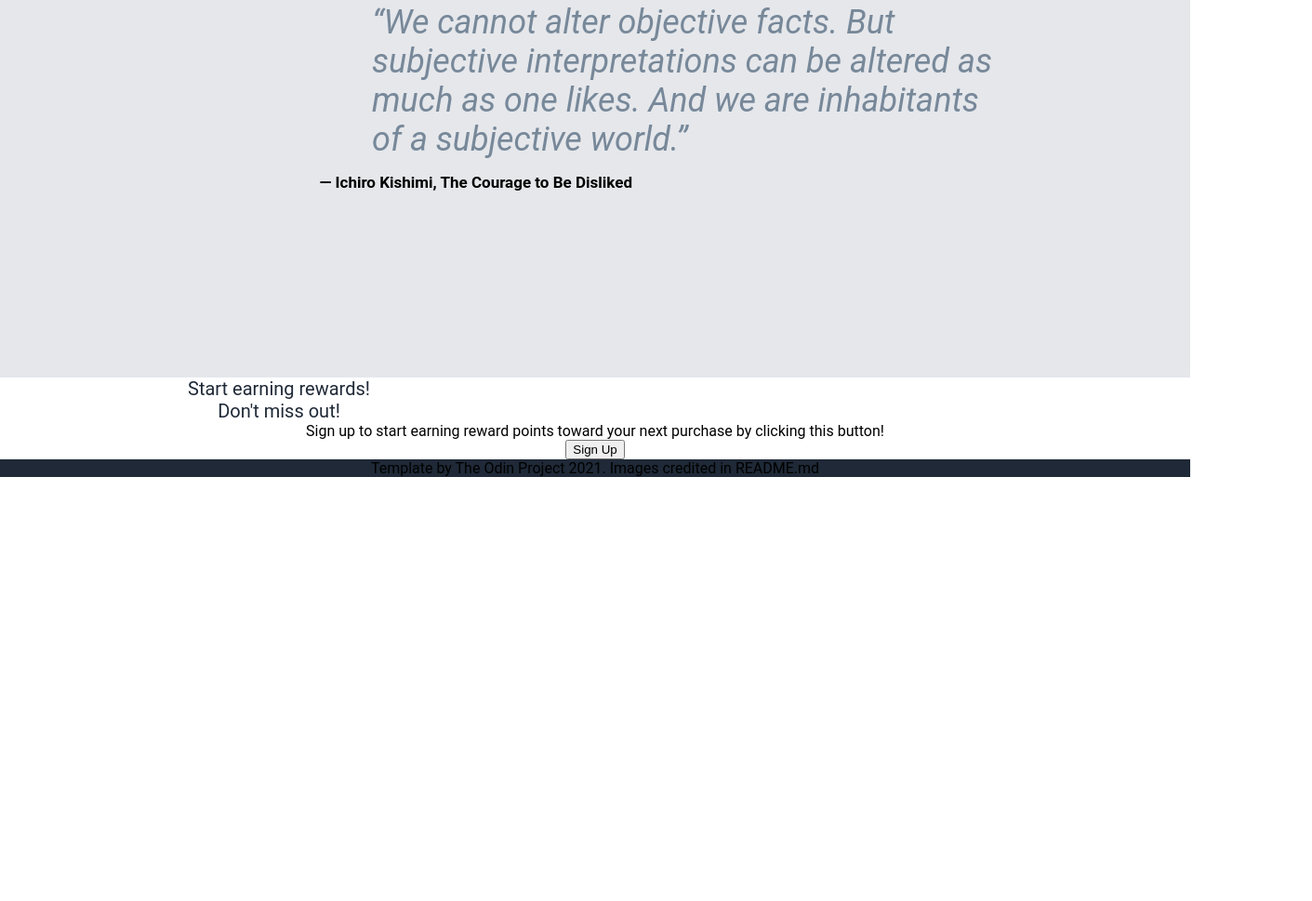
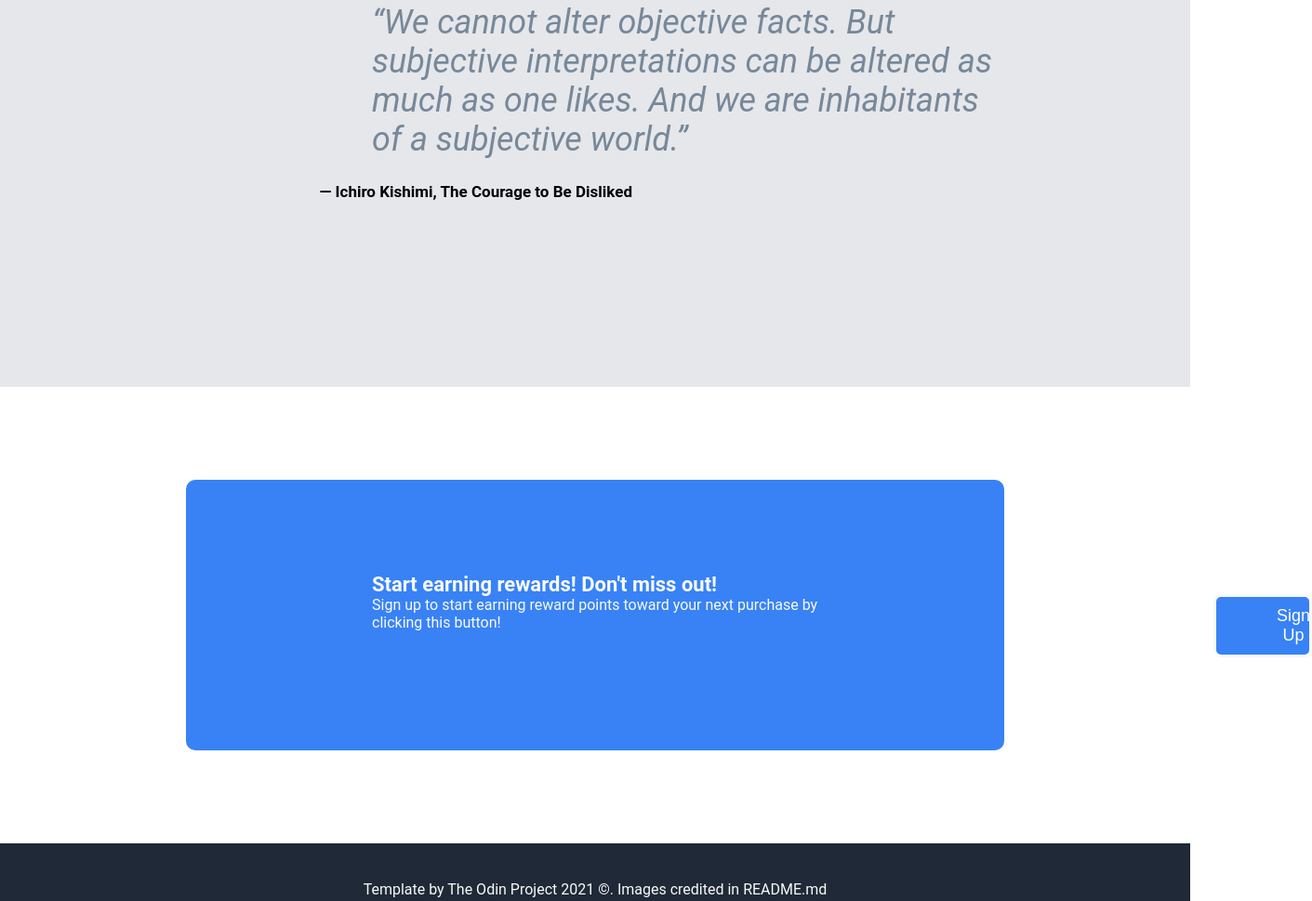
Before and after one commit to Greg0-22/EthicalShirts, a plain HTML site: page index.html in a window 1280 px wide. Shown: the part 1683-2652 px from the top of the page at 93% size, 1411 px wide, since content can reach past the window. Before the commit the page ends 2196 px from the top, so only its background shows below. Drawn offline with Linux system fonts and the light colour scheme.

Commit message:
Project finished. See README.md for full details.

```diff
--- a/index.html
+++ b/index.html
@@ -67,16 +67,15 @@
 
     <div id="section-4">
         <div class="container">
-            <div class="text">Start earning rewards! Don't miss out!</div>
-            <div class="subtext">Sign up to start earning reward points toward your next purchase by clicking this button!</div>
-            <div class="button-2">
-                <button>Sign Up</button>
-            </div>
+            <div class="reward-text">Start earning rewards! Don't miss out!</div>
+
+        <div class="reward-subtext">Sign up to start earning reward points toward your next purchase by clicking this button!</div>
+            <button class="reward-button button-2">Sign Up</button>
         </div>
     </div>
 
     <div id="footer">
-        <div class="footer-text">Template by The Odin Project 2021. Images credited in README.md</div>
+        <div class="footer-text">Template by The Odin Project 2021 ©. Images credited in README.md</div>
     </div>
 </body>
 </html>
--- a/styles.css
+++ b/styles.css
@@ -82,7 +82,6 @@ body {
 
 .button-1 {
     display: flex;
-    align-items: left;
     border-radius: 8px;
 }
 
@@ -143,27 +142,69 @@ body {
     text-align: right;
     justify-content: right;
     font-weight: bold;
-    padding-top: 15px;
+    padding-top: 25px;
     font-size: 17px;
-    /* max-width: 300px; */
     margin-left: auto;
     margin-right: 400px;
 }
 
+/* SECTION 4 */
+
+#section-4 {
+    padding: 100px;
+}
+.container {
+    display: flex;
+    flex-direction: column;
+    padding-top: 100px;
+    padding-bottom: 100px;
+    padding-left: 200px;
+    padding-right: 200px;
+    margin-left: 100px;
+    margin-right: 100px;
+    background-color: #3882F6;
+    border-radius: 10px;
+    text-align: left;
+}
+
+.reward-text {
+    color: #F9FAF8;
+    font-weight: bolder;
+    font-size: 22px;
+}
+.reward-subtext {
+    color: #F9FAF8;
+    margin-bottom: -40px;
+}
+
+.button-2 {
+    display: flex;
+    border-radius: 8px;
+}
+
+.reward-button {
+    text-align: center;
+    margin-left: 905px;
+    margin-right: 5px;
+    background-color: #3882F6;
+    color: white;
+    font-size: 18px;
+    padding: 10px;
+    padding-left: 65px;
+    padding-right: 35px;
+    border: 3px solid #F9FAF8;
+}
+
+/* FOOTER */
 
 
+#footer {
+    padding: 40px;
+}
 
-
-
-
-
-
-
-
-
-
-
-
+.footer-text {
+    color: #F9FAF8;
+}
 
 
 
```
